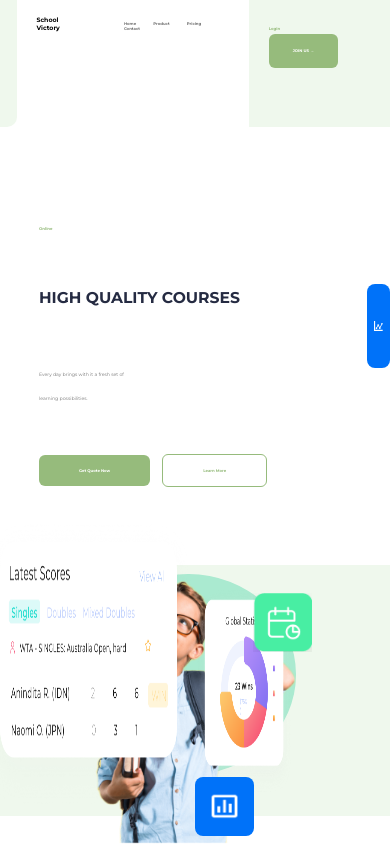
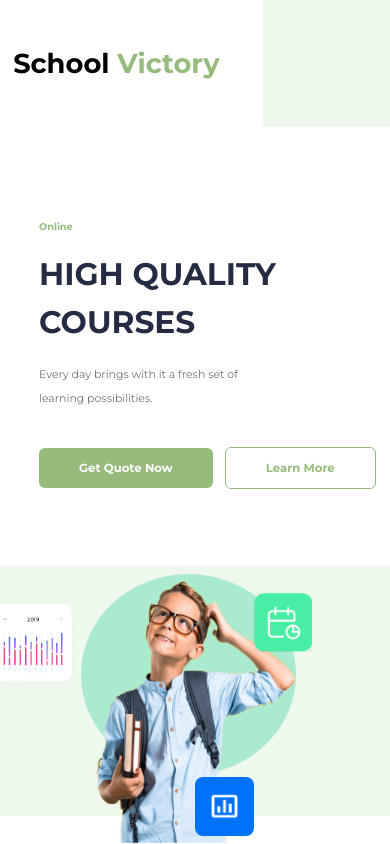
Before and after one commit to Abdur-Rahman-Apu/School-Victory, a website: page index.html in a window 390 px wide. Drawn offline with Linux system fonts and the light colour scheme.

Commit message:
Header responsive is done

```diff
--- a/index.html
+++ b/index.html
@@ -23,9 +23,10 @@
 
     <!-- navbar  -->
     <section class="navigation">
+        <div class="navigation__logo-part">
             <div class="navigation__color-box"></div>
             <div class="navigation__items">
-            <h3 class="navigation__items-logo">School Victory</h3>
+                <h3 class="navigation__items-logo">School <span class="u-active">Victory</span></h3>
 
                 <nav class="navigation__items-links">
                     <a href="./index.html" class="u-active">Home</a>
@@ -33,6 +34,7 @@
                     <a href="#">Pricing</a>
                     <a href="#">Contact</a>
                 </nav>
+            </div>
         </div>
         <div class="navigation__buttons">
             <a href="#">Login</a>
--- a/sass/abstracts/_mixins.scss
+++ b/sass/abstracts/_mixins.scss
@@ -46,6 +46,14 @@
     }
   }
 
+  //480px
+
+  @if $device == mobile-medium {
+    @media screen and (max-width: 30em) {
+      @content;
+    }
+  }
+
   //300px
 
   @if $device == mobile-small {
--- a/sass/base/_typography.scss
+++ b/sass/base/_typography.scss
@@ -4,6 +4,19 @@
       font-family: $default-font;
       font-weight: 700;
       font-size: 1.6vw;
+
+      @include responsive(tab-land) {
+        font-size: 4vw;
+      }
+      @include responsive(mobile) {
+        font-size: 6vw;
+      }
+      @include responsive(mobile-medium) {
+        font-size: 7vw;
+      }
+      @include responsive(mobile-small) {
+        font-size: 8vw;
+      }
     }
 
     &-links {
@@ -21,6 +34,10 @@
     a:first-child,
     a:last-child {
       font-size: 1vw;
+
+      @include responsive(tab-port) {
+        font-size: 1.5vw;
+      }
     }
   }
 }
@@ -30,19 +47,60 @@
     &-text {
       span {
         @include text-style(700, 1vw);
+
+        @include responsive(tab-land) {
+          font-size: 1.5vw;
+        }
+
+        @include responsive(mobile) {
+          font-size: 2.5vw;
+        }
+        @include responsive(mobile-small) {
+          font-size: 4.5vw;
+        }
       }
 
       h1 {
         @include text-style(700, 4vw);
+
+        @include responsive(tab-port) {
+          font-size: 5vw;
+        }
+        @include responsive(mobile) {
+          font-size: 8vw;
+        }
+        @include responsive(mobile-small) {
+          font-size: 10vw;
+        }
       }
 
       p {
         @include text-style(400, 1.2vw);
+
+        @include responsive(tab-land) {
+          font-size: 1.8vw;
+        }
+        @include responsive(mobile) {
+          font-size: 2.8vw;
+        }
+        @include responsive(mobile-small) {
+          font-size: 3.8vw;
+        }
       }
 
       &-btns {
         a {
           @include text-style(700, 1vw);
+
+          @include responsive(tab-land) {
+            font-size: 1.5vw;
+          }
+          @include responsive(mobile) {
+            font-size: 3vw;
+          }
+          @include responsive(mobile-small) {
+            font-size: 3.5vw;
+          }
         }
       }
     }
--- a/sass/base/_utilities.scss
+++ b/sass/base/_utilities.scss
@@ -34,7 +34,7 @@
 }
 
 .u-active {
-  color: $color-primary;
+  color: $color-primary !important;
 }
 
 .u-bg-sky-dark {
--- a/sass/layouts/_header.scss
+++ b/sass/layouts/_header.scss
@@ -2,7 +2,7 @@
   &__content {
     flex-basis: 60%;
 
-    @include responsive(tab-port) {
+    @include responsive(tab-land) {
       flex-basis: 100%;
       margin-top: 5rem;
     }
@@ -19,6 +19,11 @@
         margin: 2rem 0;
         color: $color-tertiary;
         line-height: 4rem;
+
+        @include responsive(mobile) {
+          margin: 1rem 0;
+          line-height: 3rem;
+        }
       }
 
       p {
@@ -31,6 +36,11 @@
         a:first-child {
           padding: 0.8rem 2.5rem;
           margin-right: 0.5rem;
+
+          @include responsive(mobile-small) {
+            margin-bottom: 1rem;
+            margin-right: 0;
+          }
         }
 
         a:last-child {
@@ -41,6 +51,12 @@
             background-color: $color-primary;
             color: $color-white;
           }
+        }
+
+        @include responsive(mobile-small) {
+          display: flex;
+          flex-direction: column;
+          align-items: center;
         }
       }
     }
@@ -57,20 +73,18 @@
         width: 40%;
       }
 
-      @include responsive(tab-port) {
-        width: 6vw;
-        height: 10vh;
+      @include responsive(tab-land) {
+        display: none;
       }
     }
   }
 
   &__image {
-    flex-basis: 41%;
+    flex-basis: 40%;
     position: relative;
 
-    @include responsive(tab-port) {
+    @include responsive(tab-land) {
       flex-basis: 100%;
-
       margin-top: 5rem;
     }
 
@@ -153,12 +167,6 @@
       }
 
       @include responsive(mobile) {
-        width: 50vw;
-        left: 0;
-        bottom: 2rem;
-      }
-
-      @include responsive(mobile-small) {
         display: none;
       }
     }
@@ -184,6 +192,10 @@
         width: 25vw;
         bottom: 3rem;
         right: 25%;
+      }
+
+      @include responsive(mobile) {
+        display: none;
       }
 
       @include responsive(mobile-small) {
--- a/sass/layouts/_navigation.scss
+++ b/sass/layouts/_navigation.scss
@@ -2,24 +2,52 @@
   @include flex;
   height: 15vh;
 
+  &__logo-part {
+    display: flex;
+    flex-basis: 60%;
+
+    @include responsive(mobile) {
+      flex-basis: 90%;
+    }
+  }
+
   &__color-box {
     background-color: $color-primary-light;
     height: 100%;
-    width: 5vw;
+    width: 10vh;
     border-bottom-right-radius: 10px;
+
+    @include responsive(mobile) {
+      width: 5vh;
+    }
+    @include responsive(mobile-medium) {
+      display: none;
+    }
   }
 
   &__items {
-    flex-grow: 1;
     display: flex;
     padding: 1rem 5% 0;
 
+    @include responsive(tab-land) {
+      align-items: center;
+      padding: 0 5%;
+    }
+
     &-logo {
       margin-right: 3rem;
+
+      @include responsive(tab-land) {
+        margin-right: 0;
+      }
     }
 
     &-links {
       margin-top: 0.3rem;
+
+      @include responsive(tab-land) {
+        display: none;
+      }
 
       a {
         text-decoration: none;
@@ -36,7 +64,7 @@
   }
 
   &__buttons {
-    flex-grow: 2.3;
+    flex-basis: 40%;
     background-color: $color-primary-light;
     padding-top: 1rem;
     padding: 1rem 5% 0;
@@ -51,5 +79,11 @@
       display: inline-block;
       padding: 0.9rem 1.5rem;
     }
+
+    a {
+      @include responsive(tab-land) {
+        display: none !important;
+      }
+    }
   }
 }
--- a/sass/pages/_home.scss
+++ b/sass/pages/_home.scss
@@ -2,7 +2,7 @@ header {
   display: flex;
   height: calc(100vh - 15vh);
 
-  @include responsive(tab-port) {
+  @include responsive(tab-land) {
     flex-direction: column;
   }
 }
```
Also changed, not shown: css/style.css. Lines whose indentation alone changed are shown as unchanged.
